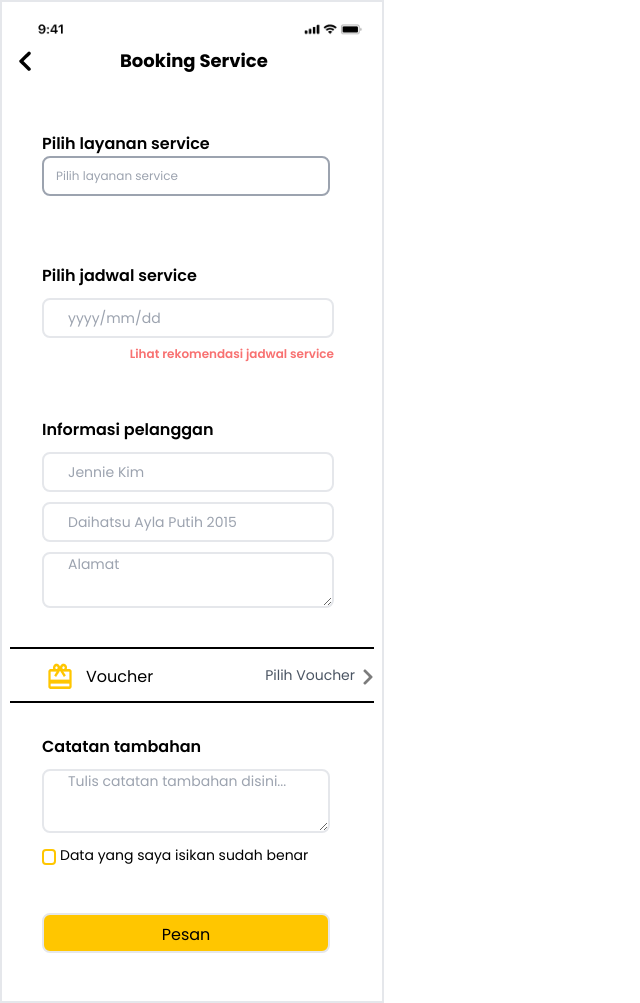
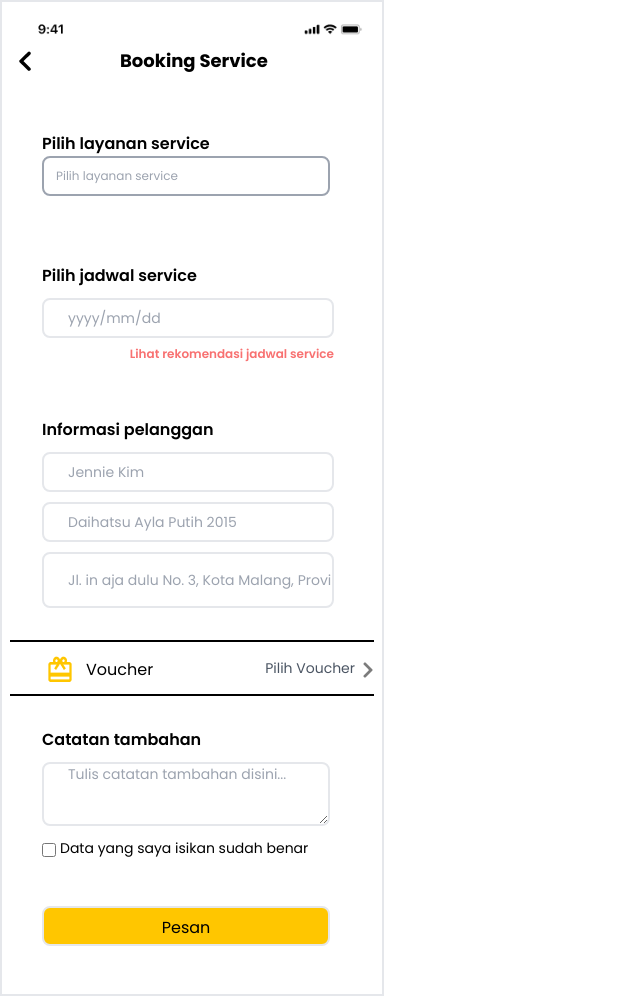
Before and after one commit to jihanaini/ADSI, a PHP site: page /bookingService.php in a window 1280 px wide. Shown: the whole page, without its empty margins (0-640 px from the left). Run offline with PHP 8.4, Linux system fonts and the light colour scheme; a user stored in the database is signed in; data comes from the database, SQL or seed files in the repository; some libraries are stand-ins or nearby versions.

Commit message:
add booking

```diff
--- a/bookingService.php
+++ b/bookingService.php
@@ -1,17 +1,10 @@
 <?php
-// session_start();
-// if($_SESSION['status_login'] != true){
-//     echo'<script>window.location="login.php"</script>';
-// }
-include "db.php";
-$i=1;
-
-$ambil_data = mysqli_query($conn, "select * from user where id_user='".$i."'");
-$d = mysqli_fetch_object($ambil_data);
-
-
+include "model.php";
+$check = checkLogin();
+if(!$check) header("location:login.php");
+$user = getDataLogin();
+$d = getDataWhere('user', 'id_user', 1);
 ?>
-
 
 <!DOCTYPE html>
 <html lang="en">
@@ -30,21 +23,12 @@
    <div class="box-border border-2 w-96 p-2 font-poppins">
        <img src="aset/Black.png" className="p-0">
        <div class="flex">
-        <img src="aset/ic_round-chevron-left.png">
+            <a href="product.php">
+                <img src="aset/ic_round-chevron-left.png">
+            </a>
         <span class="px-20 font-bold text-lg">Booking Service</span>
        </div>
 
-       <!-- <div class="pr-10 pl-8 mt-14">
-            <div class="text-base font-semibold">Pilih layanan service</div>
-            <div class="flex box-border border-2 mt-2.5 h-10 rounded-lg">
-                <div class="ml-6 my-2 text-xs text-gray-400">
-                    <span>Pilih layanan service</span>
-                </div>
-                <div class="ml-28">
-                <button><img src="aset/panah bawah.png"></button>
-                </div>
-            </div>
-       </div> -->
        <div class="pr-10 pl-8 mt-14">
             <div class="text-base font-semibold">Pilih layanan service</div>
             <form action="" method="post">
@@ -76,19 +60,8 @@
 
        <div class="pr-10 pl-8 mt-14">
             <div class="text-base font-semibold">Pilih jadwal service</div>
-            <!-- <div class="flex box-border border-2 mt-2.5 h-10 rounded-lg">
-                <div class="ml-6 my-2 text-sm text-gray-400"> -->
-                    <!-- <span>dd/mm/yyyy</span> -->
                     <input type="text" class="box-border border-2 w-full mt-2.5 pl-6 h-10 text-sm focus:text-black text-gray-400 rounded-lg" name="jadwal_service" placeholder="yyyy/mm/dd">
-                        <!-- <div class="flex ml-10 mt-2">
-                        <button><img src="aset/tanggal.png"></button>
-                        </div> -->
                     </input>
-                <!-- </div> -->
-                <!-- <div class="ml-16 mt-2">
-                    <button><img src="aset/tanggal.png"></button>
-                </div> -->
-            <!-- </div> -->
             <div class="grid justify-items-stretch text-xs">
                 <button class="flex justify-self-end text-red-400 mt-2 font-semibold">Lihat rekomendasi jadwal service</button>
             </div>
@@ -96,24 +69,9 @@
 
         <div class="pr-10 pl-8 mt-14">
             <div class="text-base font-semibold">Informasi pelanggan</div>
-            <input type="text" class="box-border border-2 w-full mt-2.5 pl-6 h-10 text-sm focus:text-black text-gray-400 rounded-lg" name="nama" placeholder="Nama" value="<?php echo $d->nama_user ?>"></input>
-            <input type="text" class="box-border border-2 w-full mt-2.5 pl-6 h-10 text-sm focus:text-black text-gray-400 rounded-lg" name="jenis_kendaraan" placeholder="Jenis Kendaraan" value="<?php echo $d->jenis_kendaraan?>"></input>
-            <textarea type="text" class="box-border border-2 w-full mt-2.5 pl-6 h-14 text-sm focus:text-black text-gray-400 rounded-lg" name="alamat" placeholder="Alamat" value="<?php echo $d->alamat?>"></textarea>
-            <!-- <div class="flex box-border border-2 mt-2.5 h-10 rounded-lg">
-                <div class="ml-6 my-2 text-sm text-gray-400">
-                    <span>Jennie Kim</span>
-                </div>
-            </div> -->
-            <!-- <div class="flex box-border border-2 mt-2.5 h-10 rounded-lg">
-                <div class="ml-6 my-2 text-sm text-gray-400">
-                    <span>Honda Civic 2022</span>
-                </div>
-            </div> -->
-            <!-- <div class="flex box-border border-2 mt-2.5 h-14 rounded-lg">
-                <div class="ml-6 my-4 text-sm text-gray-400">
-                    <span>Jl. In Aja Dulu, Malang, Jawa Timur</span>
-                </div>
-            </div> -->
+            <input type="text" class="box-border border-2 w-full mt-2.5 pl-6 h-10 text-sm focus:text-black text-gray-400 rounded-lg" name="nama" placeholder="Nama" value="<?= $d['nama_user'] ?>"></input>
+            <input type="text" class="box-border border-2 w-full mt-2.5 pl-6 h-10 text-sm focus:text-black text-gray-400 rounded-lg" name="jenis_kendaraan" placeholder="Jenis Kendaraan" value="<?= $d['jenis_kendaraan']?>"></input>
+            <input type="text" class="box-border border-2 w-full mt-2.5 pl-6 h-14 text-sm focus:text-black text-gray-400 rounded-lg" name="alamat" placeholder="Alamat" value="<?= $d['alamat']?>"></input>
        </div>
 
 
@@ -133,37 +91,34 @@
        </div>
 
        <div class="flex pr-10 pl-8">
-            <div class="box-border border-2 w-3.5 h-4 rounded border-primary mt-4"></div>
+            <input type="checkbox" value="yes" name="check" class="box-border border-2 w-3.5 h-4 rounded border-yellow-400 mt-4" />
             <span class="text-sm ml-1 mt-3">Data yang saya isikan sudah benar</span>
        </div>
 
-       <!-- <a href="detailpemesanan3.html"> -->
-        <button type="submit" name="tambah" class="border-2 w-72 h-10 ml-8 mt-12 rounded-lg bg-primary mb-10 text-center">
+        <form method="POST">
+            <button type="submit" name="tambah" class="border-2 w-72 h-10 ml-8 mt-12 rounded-lg bg-primary mb-10 text-center">
             <div class="pt-1">Pesan</div>
         </button>
-       <!-- </a> -->
+        </form>
+
    </div>
 </body>
 </html>
 
 <?php
 
-if(isset($_POST['tambah'])){
-    $id_pemesanan = $_POST[$i];
-    $jenis_layanan = $_POST['jenis_layanan'];
-    $jadwal_service = $_POST['jadwal_service'];
+if(isset($_POST['tambah']) && isset($_POST['check'])){
+    $data = array(
+        'id_pemesanan' => $_GET['id_pemesanan'],
+        'jenis_layanan' => $_POST['jenis_layanan'],
+        'jadwal_service' => $_POST['jadwal_service']
+    );
 
-    $tambah = mysqli_query($conn, "insert into booking_service set
-    id_pemesanan = '".$id_pemesanan."',
-    jenis_layanan = '".$jenis_layanan."',
-    jadwal_service = '".$jadwal_service."'
-     where id_user = '".$d->id_user."'");
-     $i++;
-
-     if($tambah){
-         echo'<script>window.location="detailpemesanan3.html"</script>';
+    $kirim = insertData("booking_service", $data);
+     if($kirim['status']){
+         echo'<script>window.location="detailpemesanan3.php?id_pemesanan='.$kirim['last_id'].'"</script>';
      }else{
-         echo 'gagal'.mysqli_error($conn);
+         echo 'gagal'. $kirim['eror'];
      }
 
 }
```
